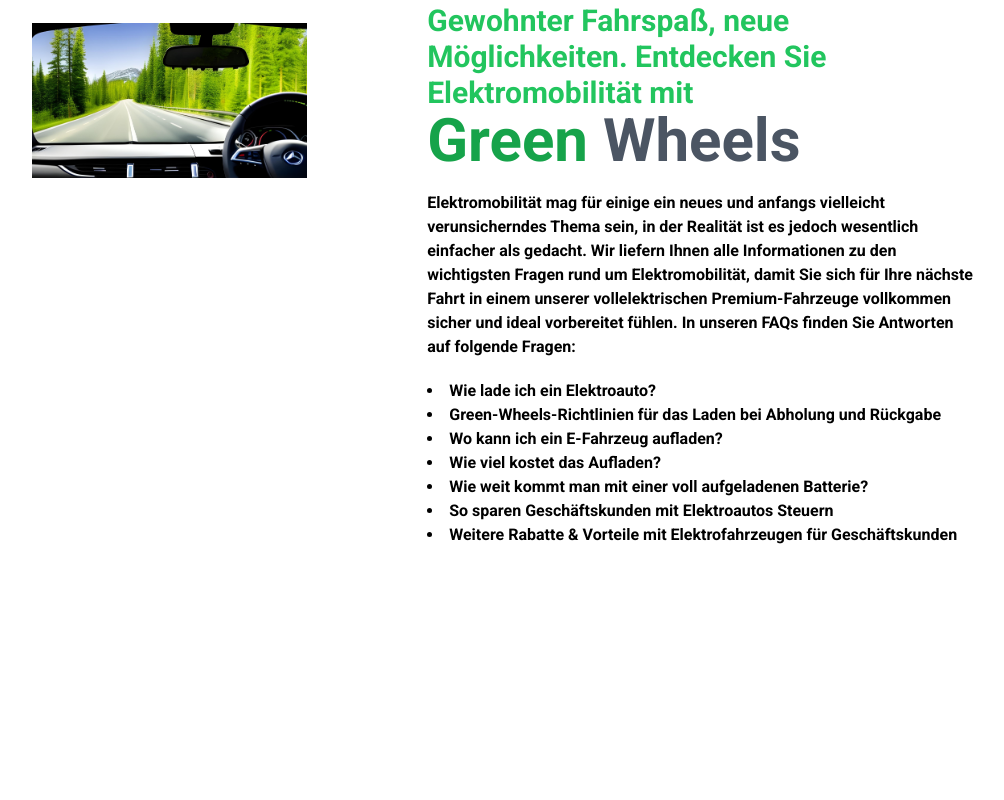
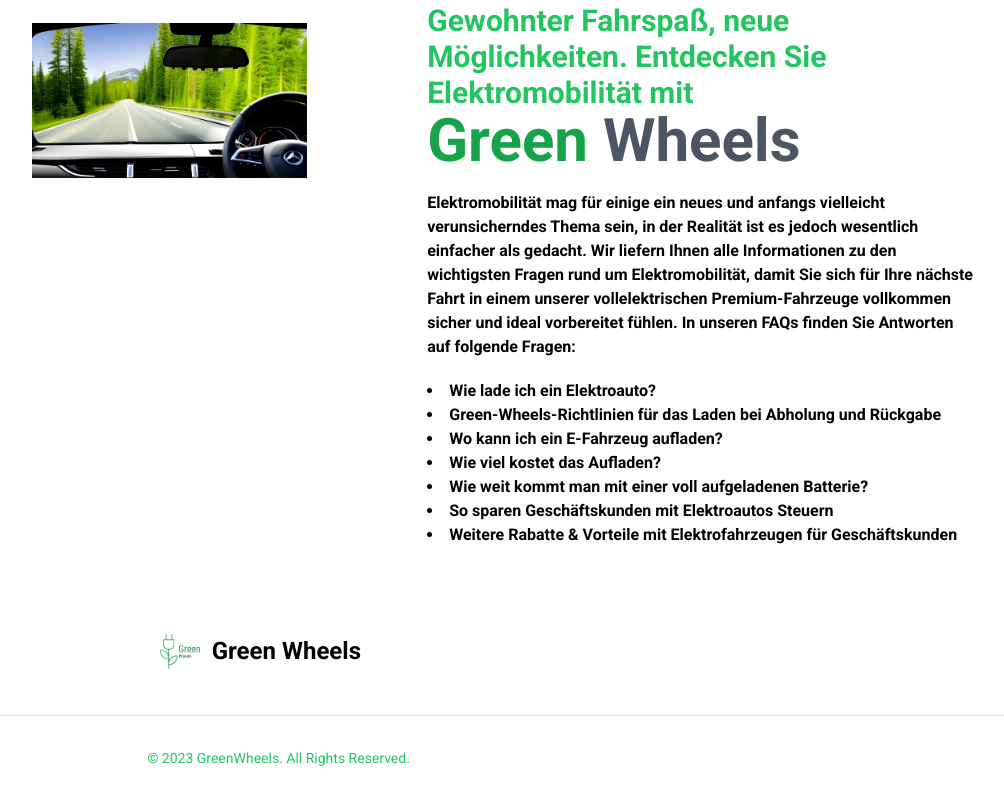
Before and after one commit to Green-Wheels/GreenWheels-Front, a React (Vite) app: page / in a window 1280 px wide. Shown: the part 935-1735 px from the top of the page, without its empty margins (115-1119 px from the left). Before the commit the page ends 1522 px from the top, so only its background shows below. Built offline with nearby package versions, Linux system fonts and the light colour scheme; no server answers.

Commit message:
Footer hinzugefügt

```diff
--- a/src/js/App.jsx
+++ b/src/js/App.jsx
@@ -3,7 +3,6 @@
 
 
 import Header from "./pages/Header";
-import Footer from "./pages/Footer";
 import MainPage from "./pages/MainPage";
 import Register from "./forms/Register";
 import Login from "./forms/Login";
@@ -17,15 +16,11 @@
 import ReservationCard from "./components/ReservationCard";
 
 function App() {
-
   return (
-
-    <div className='h-full bg-gray-100 dark:bg-slate-900 '>
-
-
+    <div className='h-full bg-gray-100 dark:bg-slate-900'>
       <BrowserRouter>
-
         <Header />
+        <div className="main-content">
           <Routes>
             <Route path='/test' element={<ReservationCard />} />
             <Route path='/' element={<MainPage />} />
@@ -37,14 +32,10 @@
             <Route path='/booking/:vehicleId' element={<Booking />} />
             <Route path='/reservation-view' element={<ReservationView />} />
             <Route path='/admin-view' element={<AdminAdd />} />
-{/*           <Route path='/client-bookings' element={<ClientBookings />} />
- */}          <Route path='/paymentsucess' element={<PaymentSuccess/>}></Route>
-
+            <Route path='/paymentsucess' element={<PaymentSuccess/>}></Route>
           </Routes>
-
-
+        </div>
       </BrowserRouter>
-
     </div>
   );
 }
--- a/src/js/forms/Login.jsx
+++ b/src/js/forms/Login.jsx
@@ -2,8 +2,8 @@
 import axios from 'axios';
 import useAuthStore from '../hooks/useAuthStore';
 import { useLocation, useNavigate } from 'react-router-dom';
-/* import EmailVerificationForm from './EmailVerificationForm'; */
-
+/* import EmailVerificationForm from './EmailVerificationForm';
+ */
 
 function Login() {
     const [username, setUsername] = useState('');
@@ -40,7 +40,7 @@
 
 
             authStore.authenticate(resp.data);
-            // localStorage.setItem('token', resp.data.token);
+            localStorage.setItem('token', resp.data.token);
             // sessionStorage.setItem('token', resp.data.token);
 
             setUsername('');
--- a/src/js/pages/Contact.jsx
+++ b/src/js/pages/Contact.jsx
@@ -1,34 +1,27 @@
 import React from "react";
+import Footer from "../pages/Footer";
 
 import Map from "../features/Map";
 
 export default function Contact() {
   return (
-    <div className="flex flex-col justify-center items-center  h-full md:h-screen pt-20   pb-20 ">
-      <h1 className=" pt-10 text-4xl md:text-6xl   text-green-600 dark:text-green-500">
-        Green <span className="text-gray-600  dark:text-gray-400">Wheels</span>{" "}
-      </h1>
-      <p className=" text-center mt-2 text-md md:text-2xl  dark:text-gray-300 ">
-        Eco Fahrzeuge rental App.
-      </p>
-      <div className="  h-full flex items-center   mb-12 max-w-4xl mx-auto flex-col md:flex-row">
-        <div className="max-w-[100%] md:max-w-[50%] w-full mt-16">
+    <div className="flex flex-col justify-center items-center  md:h-screen pt-20   pb-20 ">
+      <div className="max-w-[100%] md:max-w-[50%] pt-72 mt-16">
           <img
             src="https://investingminister.com/wp-content/uploads/2020/09/carhandshake.jpg"
             alt=""
             className="w-full h-[500px] object-cover"
           />
         </div>
-
         <div>
           <div>
-            <h1 className="text-6xl  text-green-600">
-              Green <span className="text-gray-600">Wheels</span>{" "}
+            <h1 className="text-6xl  text-green-600  dark:text-green-500">
+              Green <span className=" text-gray-600  dark:text-gray-400">Wheels</span>{" "}
             </h1>
           </div>
-          <h2 className="mt-2 text-xl">Eco Fahrzeuge rental App.</h2>
+          <h2 className="text-center mt-2 text-md md:text-2xl  dark:text-gray-300">Eco Fahrzeuge rental App.</h2>
 
-          <ul className="flex flex-row mt-8">
+          <ul className="flex flex-row mt-8 text-gray-900  dark:text-gray-400">
             <svg xmlns="http://www.w3.org/2000/svg" fill="none" viewBox="0 0 24 24" strokeWidth={1.5} stroke="currentColor" className="w-6 h-6">
               <path strokeLinecap="round" strokeLinejoin="round" d="M15 10.5a3 3 0 11-6 0 3 3 0 016 0z" />
               <path strokeLinecap="round" strokeLinejoin="round" d="M19.5 10.5c0 7.142-7.5 11.25-7.5 11.25S4.5 17.642 4.5 10.5a7.5 7.5 0 1115 0z" />
@@ -39,7 +32,7 @@
             </div>
           </ul>
 
-          <ul className="flex flex-row p-5 ">
+          <ul className="flex flex-row p-5  text-gray-900  dark:text-gray-400">
             <svg xmlns="http://www.w3.org/2000/svg" fill="none" viewBox="0 0 24 24" strokeWidth={1.5} stroke="currentColor" className="w-6 h-6">
               <path strokeLinecap="round" d="M16.5 12a4.5 4.5 0 11-9 0 4.5 4.5 0 019 0zm0 0c0 1.657 1.007 3 2.25 3S21 13.657 21 12a9 9 0 10-2.636 6.364M16.5 12V8.25" />
             </svg><li>Email: </li>
@@ -48,7 +41,7 @@
             </div>
           </ul>
 
-          <ul className="flex flex-row p-5">
+          <ul className="flex flex-row p-5 text-gray-900  dark:text-gray-400">
             <svg xmlns="http://www.w3.org/2000/svg" fill="none" viewBox="0 0 24 24" strokeWidth={1.5} stroke="currentColor" className="w-6 h-6">
               <path strokeLinecap="round" strokeLinejoin="round" d="M10.5 1.5H8.25A2.25 2.25 0 006 3.75v16.5a2.25 2.25 0 002.25 2.25h7.5A2.25 2.25 0 0018 20.25V3.75a2.25 2.25 0 00-2.25-2.25H13.5m-3 0V3h3V1.5m-3 0h3m-3 18.75h3" />
             </svg><li>Telefonnummer: </li>
@@ -58,11 +51,12 @@
           </ul>
 
         </div>
+      <div className="  relative ">
+         <Map />
       </div>
-
-     {/*  <div className="  relative ">
-         <Map />
-      </div> */}
+      <div className="w-full">
+        <Footer></Footer>
+      </div>
     </div>
   );
 }
--- a/src/js/pages/Footer.jsx
+++ b/src/js/pages/Footer.jsx
@@ -1,36 +1,34 @@
-import React from "react";
+import React from 'react';
+import log from "../../assets/logo.webp"
 
-import useAuthStore from '../hooks/useAuthStore';
-
-const Icons = [
- { name: "logo-facebook", link: "#" },
- { name: "logo-twitter", link: "#" },
- { name: "logo-github", link: "#" },
- { name: "logo-linkedin", link: "#" },
- { name: "logo-instagram", link: "#" },
-];
 function Footer() {
-    const authStore = useAuthStore();
-
-    return (
-        <>
-
-
-
-            <footer className="bg-white  rounded-lg shadow  dark:bg-gray-800">
-                <div className="w-full mx-auto p-4 md:flex md:items-center md:justify-between">
-                    <span className="text-sm text-gray-500 sm:text-center dark:text-gray-400">© 2023
-                        <a href="https://flowbite.com/" className="hover:underline">Green Wheels</a>
-                        . All Rights Reserved. </span>
-                    <ul className="flex flex-wrap items-center mt-3 text-sm font-medium text-gray-500 dark:text-gray-400 sm:mt-0"> <li>
-                        <a href="#" className="mr-4 hover:underline md:mr-6 ">About
-                        </a> </li> <li> <a href="#" className="mr-4 hover:underline md:mr-6">Privacy Policy</a>
-                        </li> <li> <a href="#" className="mr-4 hover:underline md:mr-6">Licensing</a> </li> <li>
-                            <a href="#" className="hover:underline">Contact</a> </li> </ul> </div> </footer>
-
-
-        </>
-    );
+  return (
+    <footer className="bg-white dark:bg-gray-900">
+      <div className="mx-auto w-full max-w-screen-xl p-4 py-5 lg:py-8">
+        <div className="md:flex md:justify-between">
+          <div className="mb-6 md:mb-0">
+            <a href="#" className="flex items-center">
+            <img src={log} className=" h-16 w-16 p-3" />
+              <span className="self-center text-2xl font-semibold whitespace-nowrap dark:text-white">Green Wheels</span>
+            </a>
+          </div>
+          <div className="grid grid-cols-2 gap-8 sm:gap-6 sm:grid-cols-3">
+            {/* Similar code for other parts of the footer */}
+          </div>
+        </div>
+        <hr className="my-6 border-green-200 sm:mx-auto dark:border-gray-700 lg:my-8" />
+        <div className="sm:flex sm:items-center sm:justify-between">
+          <span className="text-sm text-green-500 sm:text-center dark:text-gray-400">© 2023 <a href="https://flowbite.com/" className="hover:underline">GreenWheels</a>. All Rights Reserved.
+          </span>
+          <div className="flex mt-4 space-x-6 sm:justify-center sm:mt-0">
+            <a href="{}" className="text-gray-500 hover:text-gray-900 dark:hover:text-white">
+              {/* SVGs and other footer components */}
+            </a>
+          </div>
+        </div>
+      </div>
+    </footer>
+  );
 }
 
 export default Footer;
--- a/src/js/pages/MainPage.jsx
+++ b/src/js/pages/MainPage.jsx
@@ -1,6 +1,7 @@
 import { useState, useEffect } from "react";
 import { useNavigate } from "react-router-dom";
 import Typewriter from "../features/typeWriterEffect";
+import Footer from "../pages/Footer";
 
 function MainPage() {
   const navigate = useNavigate();
@@ -77,9 +78,7 @@
           </li>
         </div>
       </div>
-
-
-
+<Footer></Footer>
     </div>
   );
 }
--- a/src/scss/App.scss
+++ b/src/scss/App.scss
@@ -17,6 +17,15 @@
       -webkit-animation: blink-1 1s infinite both;
     }
 
+    .h-full {
+      display: flex;
+      flex-direction: column;
+      min-height: 100vh;
+    }
+
+    .main-content {
+      flex-grow: 1;
+    }
 
     /* The typing effect */
     @keyframes typing {
```
Lines whose indentation alone changed are shown as unchanged.
